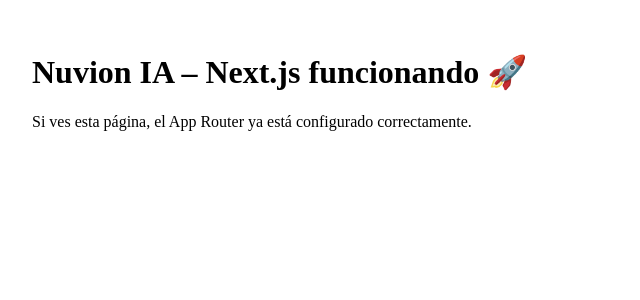
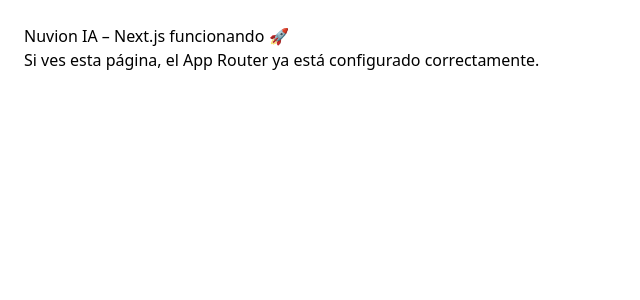
Before and after one commit to ianuvion/nuvion-ia, a Next.js app: page / in a window 1280 px wide. Shown: the top 300 px of the page, without its empty margins (0-640 px from the left). Built offline with nearby package versions, Linux system fonts and the light colour scheme.

Commit message:
Add Tailwind CSS configuration file

```diff
--- /dev/null
+++ b/tailwind.config.js
@@ -0,0 +1,9 @@
+/** @type {import('tailwindcss').Config} */
+module.exports = {
+  content: [
+    "./app/**/*.{js,ts,jsx,tsx,mdx}",
+    "./components/**/*.{js,ts,jsx,tsx,mdx}",
+  ],
+  theme: { extend: {} },
+  plugins: [],
+};
```
